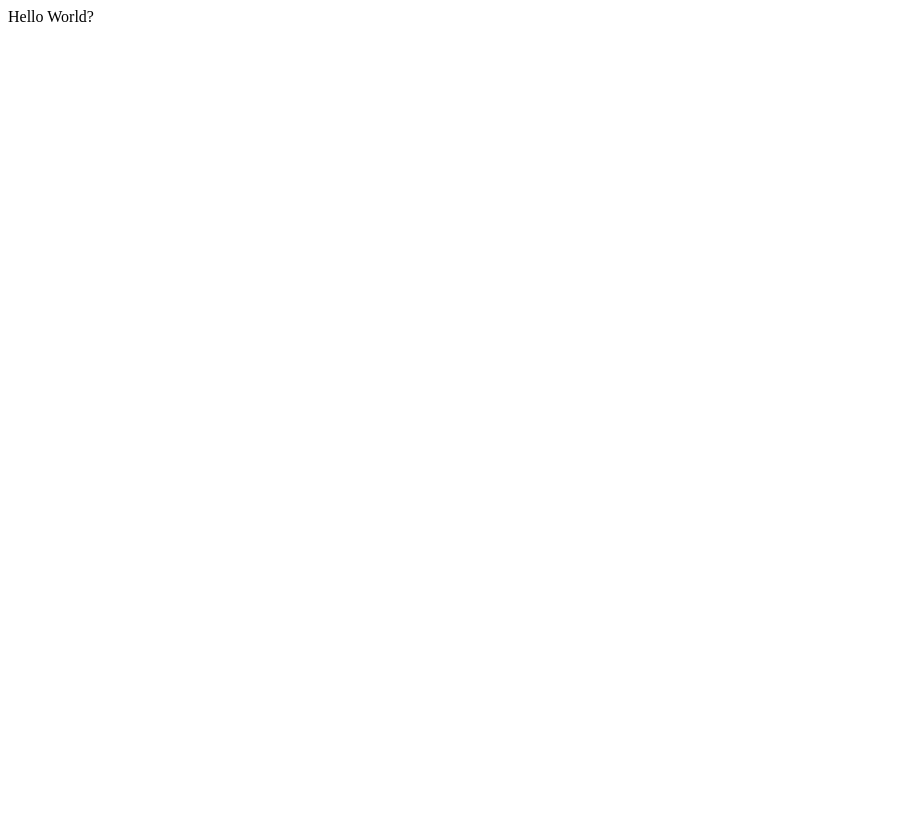
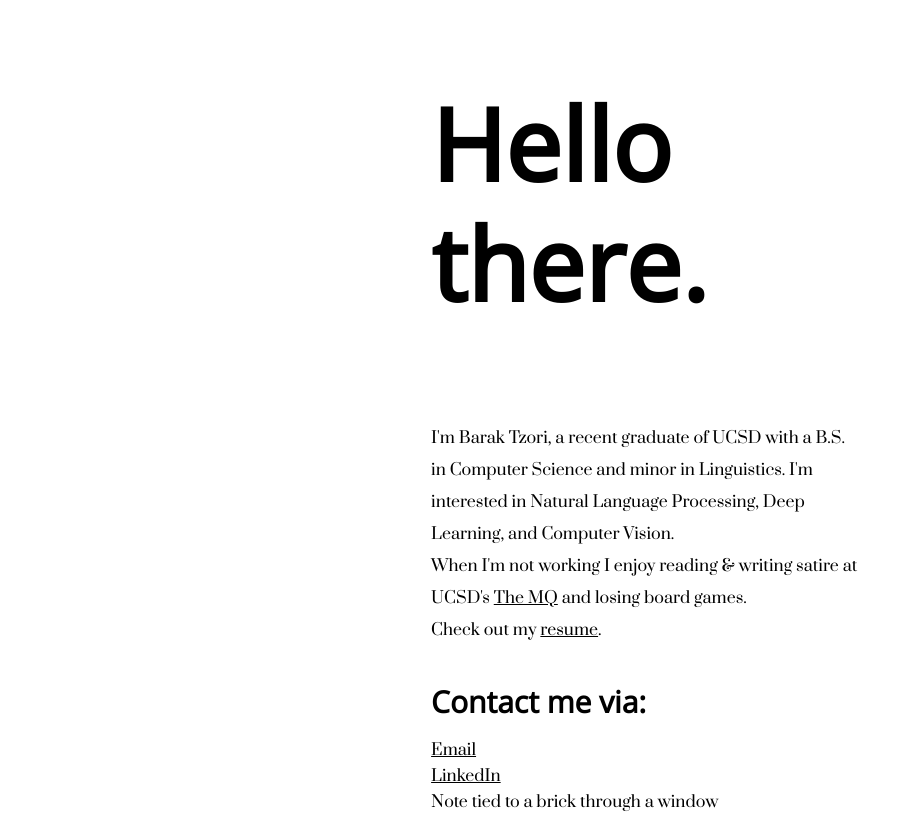
Before and after one commit to BarakTzori/baraktzori.github.io, a plain HTML site: page index.html in a window 1280 px wide. Shown: the whole page, without its empty margins (0-912 px from the left). Before the commit the page ends 800 px from the top, so only its background shows below. Drawn offline with nearby package versions, Linux system fonts and the light colour scheme.

Commit message:
create simple site and stylesheet

```diff
--- a/index.html
+++ b/index.html
@@ -1 +1,41 @@
-Hello World?
+<!DOCTYPE html>
+<html>
+  <head>
+    <link rel="stylesheet" href="https://unpkg.com/purecss@1.0.0/build/pure-min.css" integrity="sha384-nn4HPE8lTHyVtfCBi5yW9d20FjT8BJwUXyWZT9InLYax14RDjBj46LmSztkmNP9w" crossorigin="anonymous">
+    <link href="https://fonts.googleapis.com/css?family=Open+Sans" rel="stylesheet">
+    <link href="https://fonts.googleapis.com/css?family=Prata" rel="stylesheet">
+    <link rel="stylesheet" type="text/css" href="style.css">
+  </head>
+
+
+  <body>
+    <div class="pure-g, heading">
+      <div class="pure-u-1-3"></div>
+      <h2 class="pure-u-1-3">Hello there.</h2>
+    </div>
+
+    <div class="pure-g, about-me">
+      <div class="pure-u-1-3"></div>
+      <p class="pure-u-1-3">I'm Barak Tzori, a recent graduate of UCSD with a B.S. in Computer Science
+         and minor in Linguistics. I'm interested in Natural Language Processing, Deep Learning,
+         and Computer Vision.
+         <br>When I'm not working I enjoy reading & writing satire at UCSD's
+         <a href="https://www.themq.org">The MQ</a>
+         and losing board games.
+         <br>Check out my <a href="link">resume</a>.</p>
+    </div>
+
+    <div class="pure-g, contact-me">
+      <div class="pure-u-1-3"></div>
+      <div class="pure-u-1-3">
+        <h4>Contact me via:</h4>
+        <ul>
+          <li><p><a href="mailto:barak.tzori@gmail.com">Email</a></p></li>
+          <li><p><a href="https://www.linkedin.com/in/barak-tzori/">LinkedIn</a></p></li>
+          <li><p>Note tied to a brick through a window<p></li>
+        </ul>
+      </div>
+    </div>
+
+  </body>
+</html>
--- /dev/null
+++ b/style.css
@@ -0,0 +1,37 @@
+h2 {
+  font-family: 'Open Sans', sans-serif;
+  font-size: 100px;
+  line-height: 120px;
+  letter-spacing: 0px;
+}
+
+h4 {
+  font-family: 'Open Sans', sans-serif;
+  font-size: 30px;
+  line-height: 0px;
+  letter-spacing: 0px;
+}
+
+.about-me p{
+  font-family: 'Prata', serif;
+  font-size: 16px;
+  line-height: 32px;
+  letter-spacing: 0px;
+}
+
+ul {
+  list-style-type: none;
+  padding-left: 0;
+}
+
+ul p {
+  font-family: 'Prata', serif;
+  font-size: 16px;
+  line-height: 16px;
+  letter-spacing: 0px;
+  margin: 10px 0;
+}
+
+a {
+  color: inherit;
+}
```
